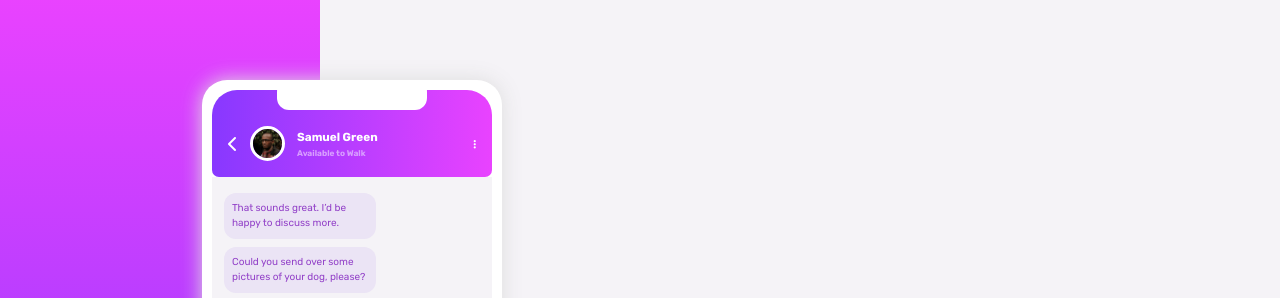
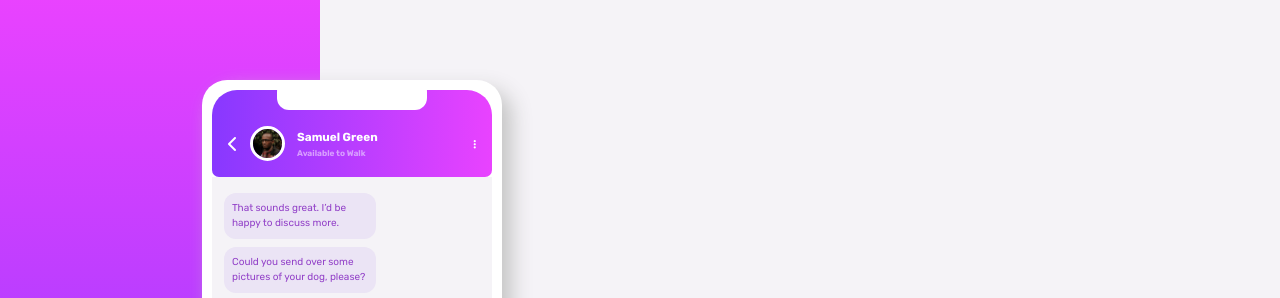
Before and after one commit to fidellim/Chat-App-CSS-Illustration, a plain HTML site: page index.html in a window 1280 px wide. Shown: the top 298 px of the page. Drawn offline with Linux system fonts and the light colour scheme.

Commit message:
update style

```diff
--- a/index.scss
+++ b/index.scss
@@ -70,7 +70,7 @@ body {
 		font-size: 10px;
 		border-radius: 25px;
 		position: relative;
-		filter: drop-shadow(0px 0px 10px rgb(221, 221, 221));
+		filter: drop-shadow(10px 10px 10px rgb(197, 197, 197));
 		animation: phone-from-right 3s ease-in-out;
 		.camera-container {
 			position: absolute;
```
Also changed, not shown: index.css.
